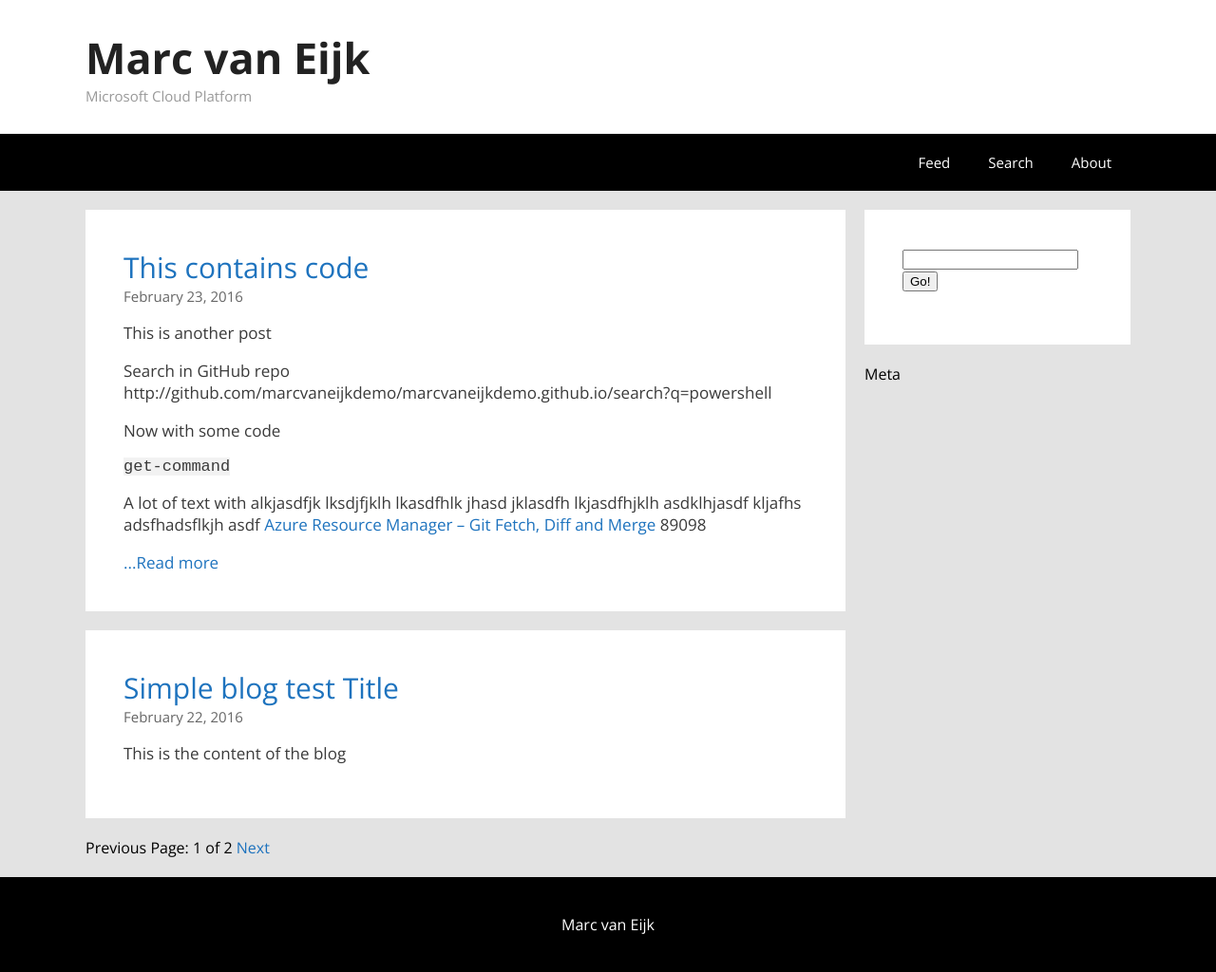
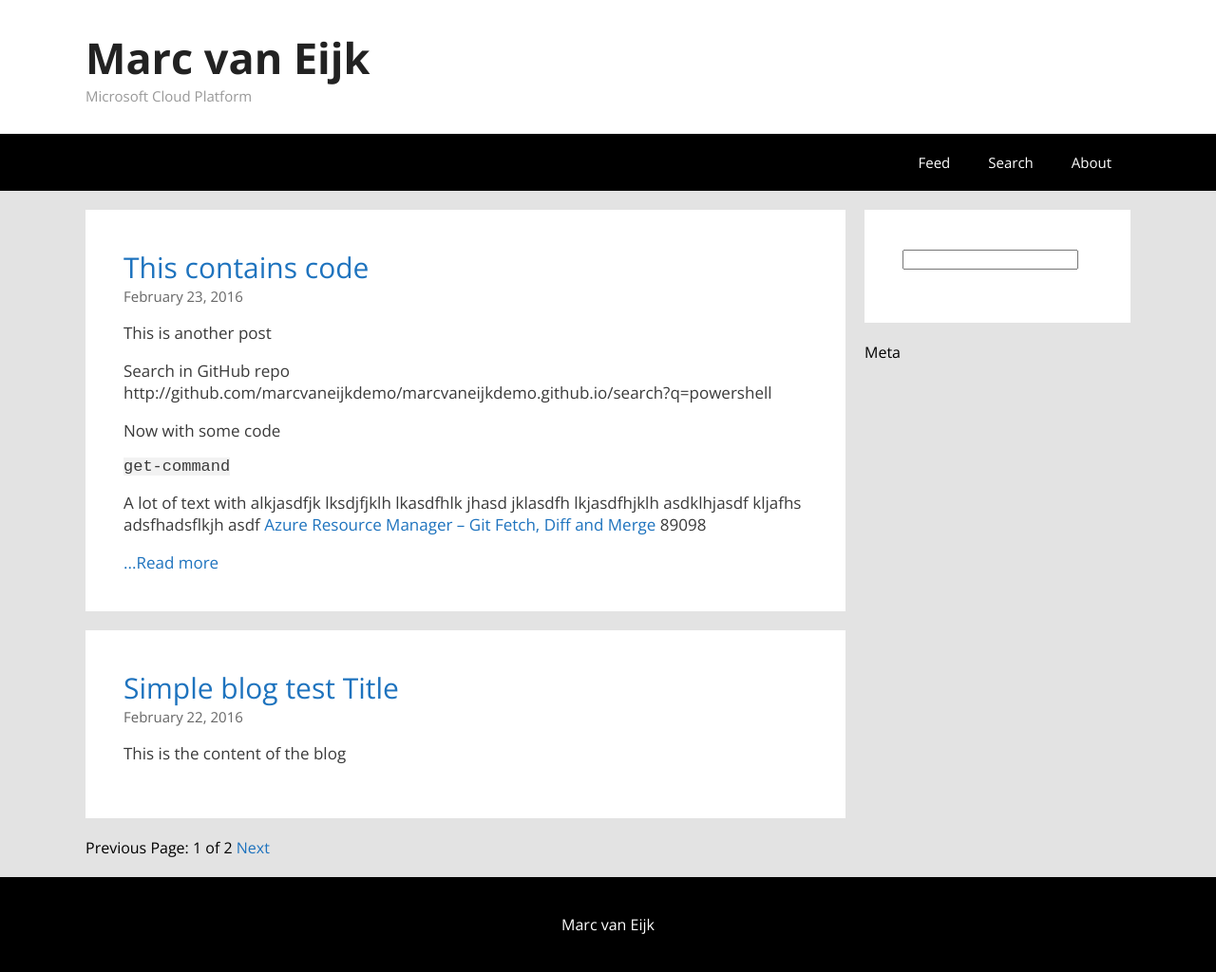
Before and after one commit to marcvaneijkdemo/marcvaneijkdemo.github.io, a Jekyll site: the page built from index.html, in a window 1280 px wide. Shown: the whole page at 95% size. Built offline with Jekyll 4.4.1, drawn with Linux system fonts in a browser that asks for light colours; nearby versions of some CDN libraries; the list of posts is cut into pages by our own code.

Commit message:
Update default.html

```diff
--- a/_layouts/default.html
+++ b/_layouts/default.html
@@ -36,7 +36,6 @@
                 <div id="search">
                     <form action="get" id="site_search">
                         <input type="search" id="search_box">
-                        <input type="submit" value="Go!">
                     </form>
                     <ul class="widgetSearchUl" id="search_results"></ul>
                 </div>
```
